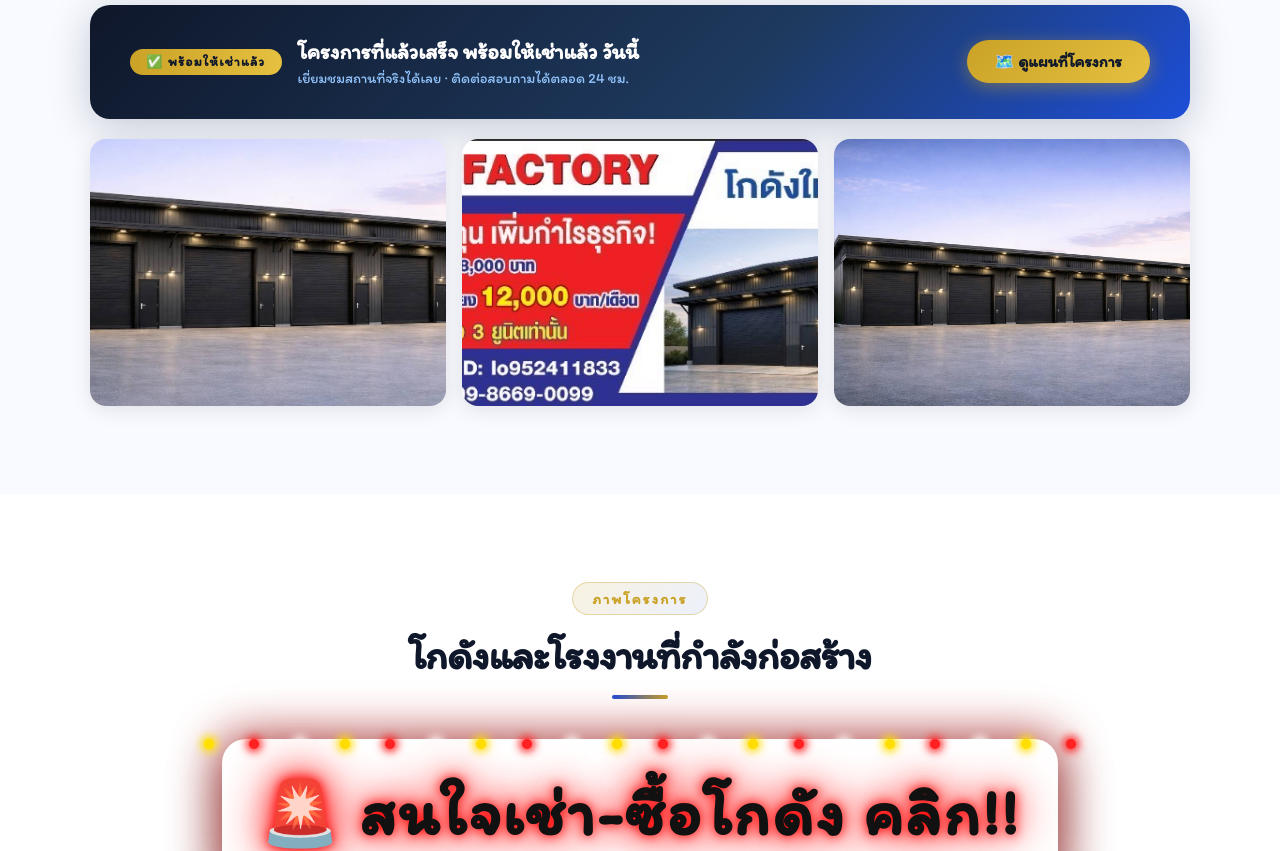
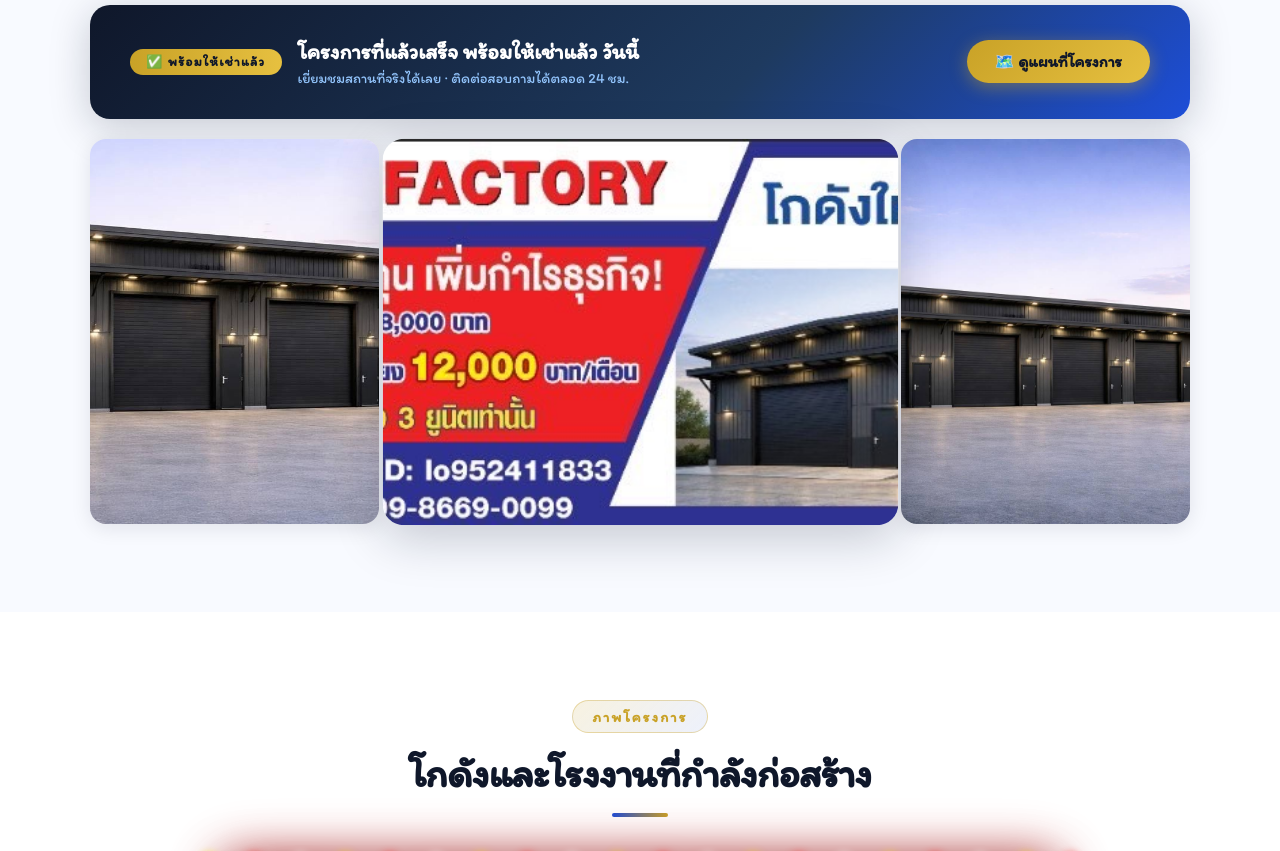
Before and after one commit to pavinee23/mfac, a Next.js app: page / in a window 1280 px wide. Shown: the part 1400-2251 px from the top of the page. Built offline with nearby package versions, Linux system fonts and the light colour scheme.

Commit message:
feat: center photo prominent layout + remove duplicate photos from gallery

```diff
--- a/src/app/m-factory/GalleryGrid.jsx
+++ b/src/app/m-factory/GalleryGrid.jsx
@@ -60,7 +60,7 @@ function injectStyle() {
   _injected = true;
 }
 
-/* Layout: row1 [wide, tall], row2 [3 equal], row3 [tall, wide], row4 [extra 3] */
+/* Layout: row1 [wide, tall], row2 [3 equal], row3 [tall, wide] */
 const IMAGES = [
   { src: "/m-factory/LINE_ALBUM_12369_260417_1.jpg", cls: "gc-2" },
   { src: "/m-factory/LINE_ALBUM_12369_260417_2.jpg", cls: "gc-1" },
@@ -69,9 +69,6 @@ const IMAGES = [
   { src: "/m-factory/LINE_ALBUM_12369_260417_5.jpg", cls: "gc-1" },
   { src: "/m-factory/LINE_ALBUM_12369_260417_6.jpg", cls: "gc-1" },
   { src: "/m-factory/LINE_ALBUM_12369_260417_7.jpg", cls: "gc-2" },
-  { src: "/m-factory/13976.jpg",       cls: "gc-1" },
-  { src: "/m-factory/S__26886151.jpg", cls: "gc-1" },
-  { src: "/m-factory/S__27058264.jpg", cls: "gc-1" },
 ];
 
 export default function GalleryGrid() {
--- a/src/app/m-factory/PageClient.jsx
+++ b/src/app/m-factory/PageClient.jsx
@@ -1140,32 +1140,24 @@ export default function PageClient() {
           <div
             style={{
               display: "grid",
-              gridTemplateColumns: "repeat(3, 1fr)",
+              gridTemplateColumns: "1fr 1.7fr 1fr",
               gap: "1rem",
               marginTop: "1.25rem",
+              alignItems: "center",
             }}
           >
-            {[
-              "/m-factory/S__26886151.jpg",
-              "/m-factory/S__27058264.jpg",
-              "/m-factory/13976.jpg",
-            ].map((src) => (
-              <div
-                key={src}
-                style={{
-                  borderRadius: "1rem",
-                  overflow: "hidden",
-                  aspectRatio: "4/3",
-                  boxShadow: "0 4px 20px rgba(15,23,42,0.1)",
-                }}
-              >
-                <img
-                  src={src}
-                  alt="M-Factory โครงการพร้อมให้เช่า"
-                  style={{ width: "100%", height: "100%", objectFit: "cover", display: "block" }}
-                />
-              </div>
-            ))}
+            {/* Left */}
+            <div style={{ borderRadius: "1rem", overflow: "hidden", aspectRatio: "3/4", boxShadow: "0 4px 20px rgba(15,23,42,0.1)" }}>
+              <img src="/m-factory/S__26886151.jpg" alt="M-Factory โครงการพร้อมให้เช่า" style={{ width: "100%", height: "100%", objectFit: "cover", display: "block" }} />
+            </div>
+            {/* Center — large & prominent */}
+            <div style={{ borderRadius: "1.25rem", overflow: "hidden", aspectRatio: "4/3", boxShadow: "0 12px 48px rgba(15,23,42,0.22)", transform: "scale(1.05)", zIndex: 1, position: "relative" }}>
+              <img src="/m-factory/S__27058264.jpg" alt="M-Factory โครงการพร้อมให้เช่า" style={{ width: "100%", height: "100%", objectFit: "cover", display: "block" }} />
+            </div>
+            {/* Right */}
+            <div style={{ borderRadius: "1rem", overflow: "hidden", aspectRatio: "3/4", boxShadow: "0 4px 20px rgba(15,23,42,0.1)" }}>
+              <img src="/m-factory/13976.jpg" alt="M-Factory โครงการพร้อมให้เช่า" style={{ width: "100%", height: "100%", objectFit: "cover", display: "block" }} />
+            </div>
           </div>
         </div>
       </section>
```
